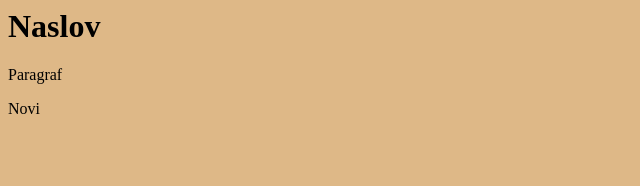
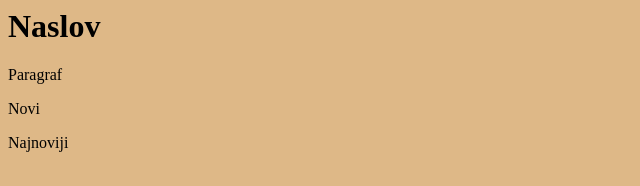
Before and after one commit to Anaa1208/Git-Uvod, a plain HTML site: page index.html in a window 1280 px wide. Shown: the full height of the page, 0-640 px from the left. Drawn offline with Linux system fonts and the light colour scheme.

Commit message:
Dodan novi paaragraf

```diff
--- a/index.html
+++ b/index.html
@@ -1,13 +1,17 @@
 <html>
     <head>
+
         <meta charset="UTF-8">
         <link rel = "stylesheet" type="text/css" href="main.css">
         <script src = "main.js"></script>
 
     </head>
     <body>
+
         <h1>Naslov</h1>
         <p>Paragraf</p>
         <p>Novi</p>
+        <p>Najnoviji</p>
+
     </body>
 </html>
```
